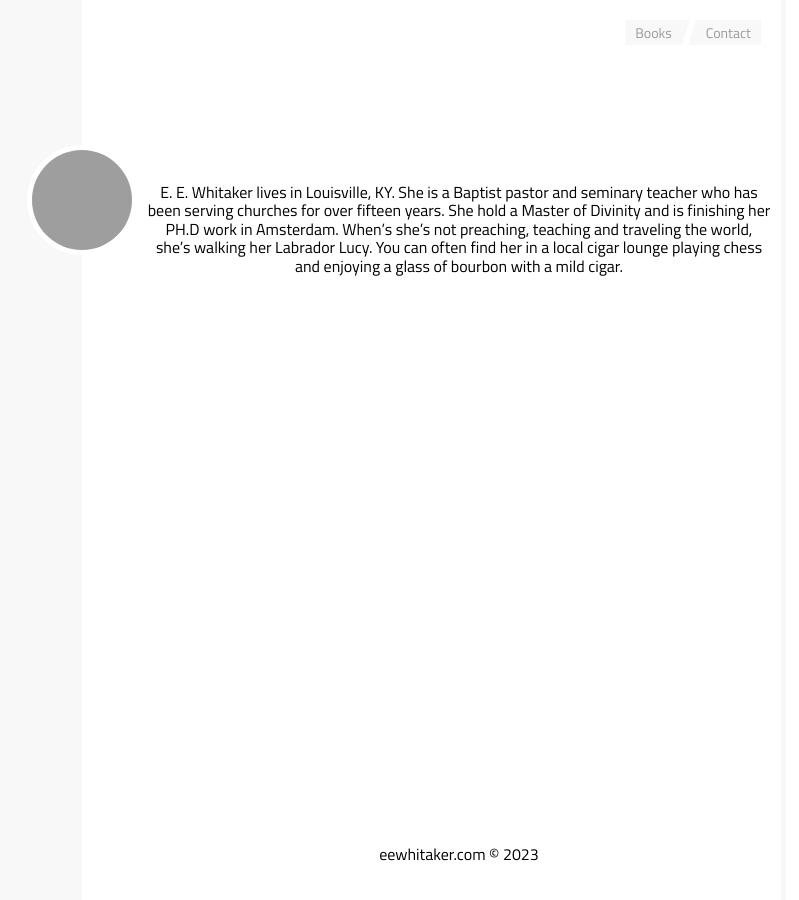
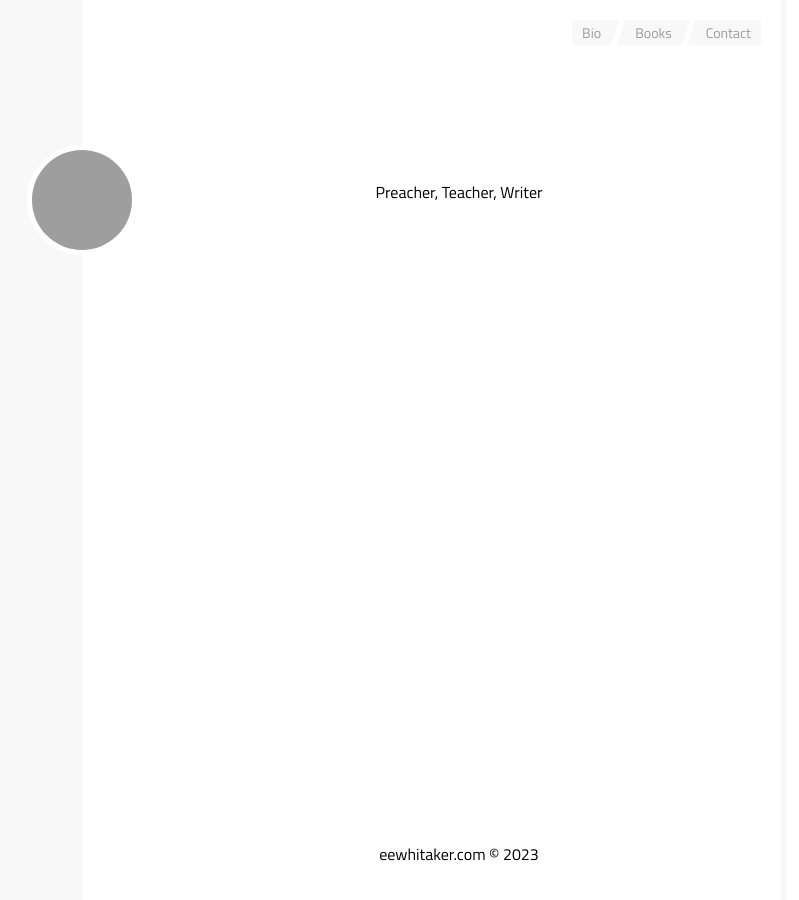
Before and after one commit to shua1337/shua1337.github.io, a Jekyll site: the page built from index.html, in a window 1280 px wide. Shown: the whole page, without its empty margins (366-1165 px from the left). Built offline with Jekyll 4.4.1, drawn with Linux system fonts in a browser that asks for light colours; grey boxes are pictures that could not be loaded.

Commit message:
Changing
Small Front Changes

```diff
--- a/_includes/navigation.html
+++ b/_includes/navigation.html
@@ -1,5 +1,6 @@
 <nav class="navbar">
   <ul>
+    <li class="navbar__item"><a href="{{ '/bio.html' | relative_url }}">Bio</a></li>
     <li class="navbar__item"><a href="{{ '/posts.html' | relative_url }}">Books</a></li>
     <li class="navbar__item"><a href="{{ '/contact.html' | relative_url }}">Contact</a></li>
   </ul>
--- a/index.html
+++ b/index.html
@@ -3,5 +3,5 @@ layout: page
 ---
 
 <section class="homepage">
-  <p>E. E. Whitaker lives in Louisville, KY. She is a Baptist pastor and seminary teacher who has been serving churches for over fifteen years. She hold a Master of Divinity and is finishing her PH.D work in Amsterdam. When’s she’s not preaching, teaching and traveling the world, she’s walking her Labrador Lucy. You can often find her in a local cigar lounge playing chess and enjoying a glass of bourbon with a mild cigar.</p>
+  <p>Preacher, Teacher, Writer</p>
 </section>
```
Also changed, not shown: bio.html (added, +7 -0 lines).
